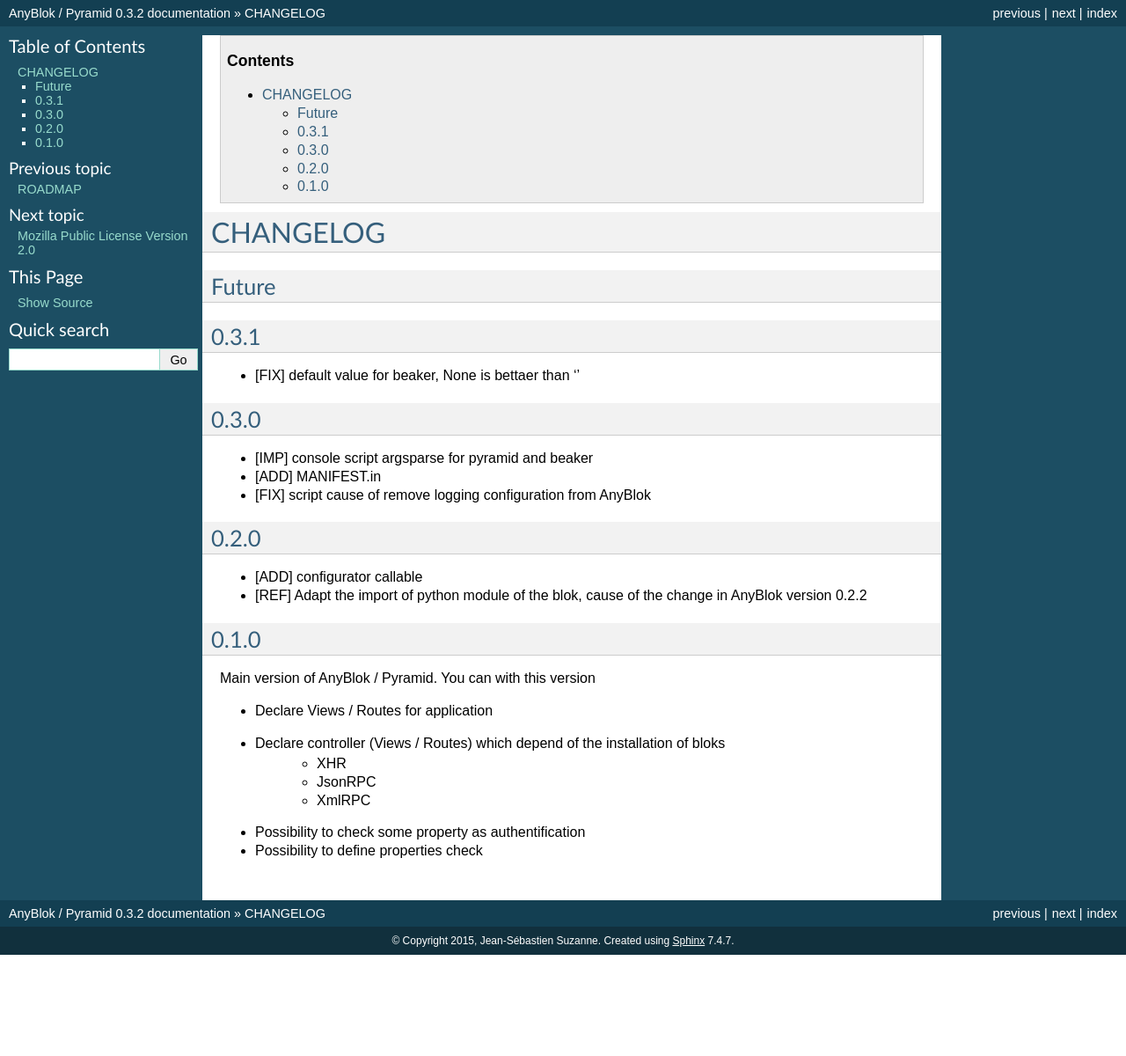
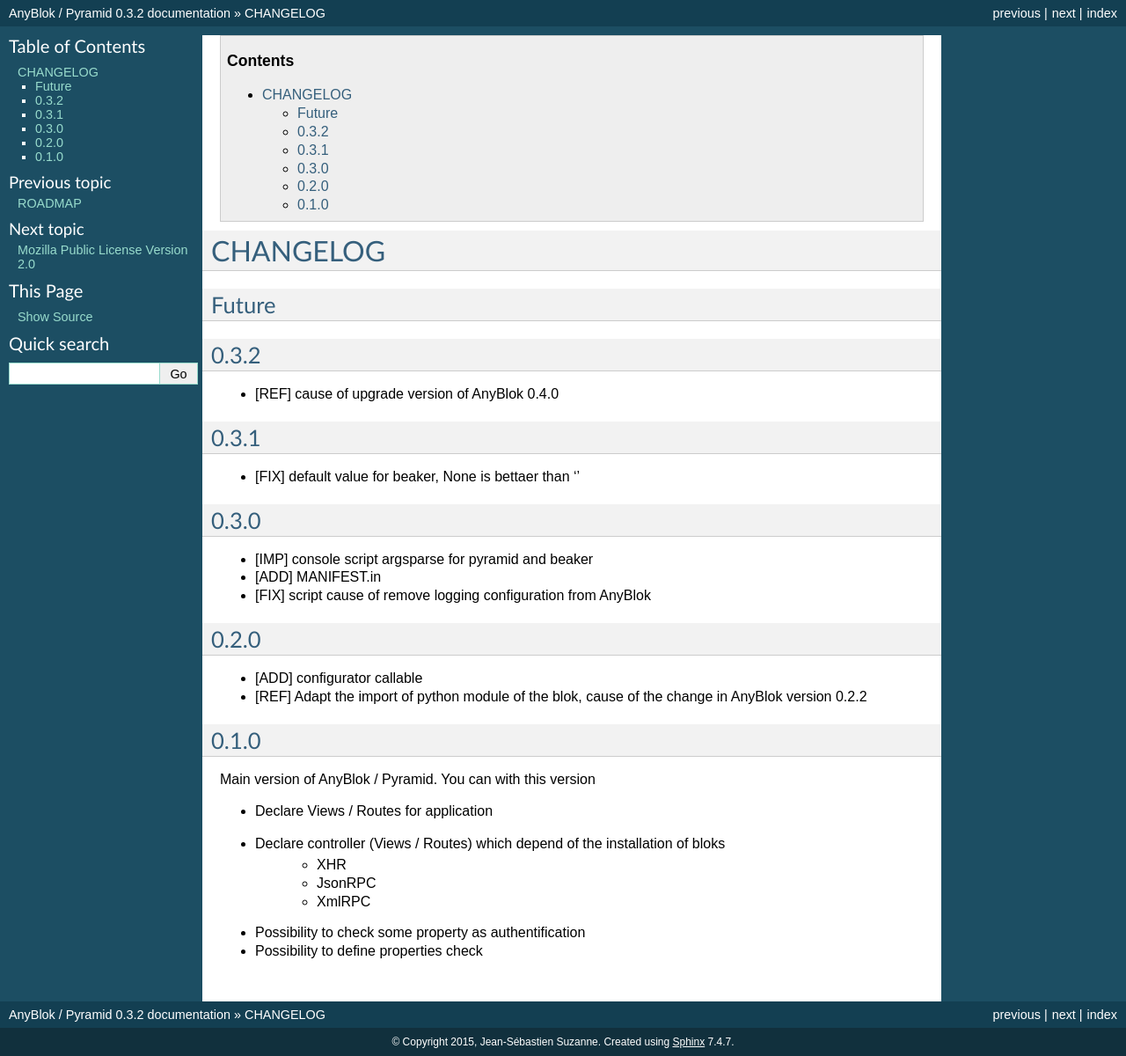
Before and after one commit to AnyBlok/Anyblok_Pyramid, a Sphinx documentation site: the page built from doc/CHANGES.rst, in a window 1280 px wide. Shown: the whole page at 88% size. Built offline with Sphinx 7.4.7, drawn with Linux system fonts in a browser that asks for light colours; the version number is read from the project's files by our own code; before the commit the page ends 1085 px from its top, so only the background shows below that.

Commit message:
Update doc

```diff
--- a/doc/CHANGES.rst
+++ b/doc/CHANGES.rst
@@ -13,6 +13,11 @@
 
 Future
 ------
+
+0.3.2
+-----
+
+* [REF] cause of upgrade version of AnyBlok 0.4.0
 
 0.3.1
 -----
```
